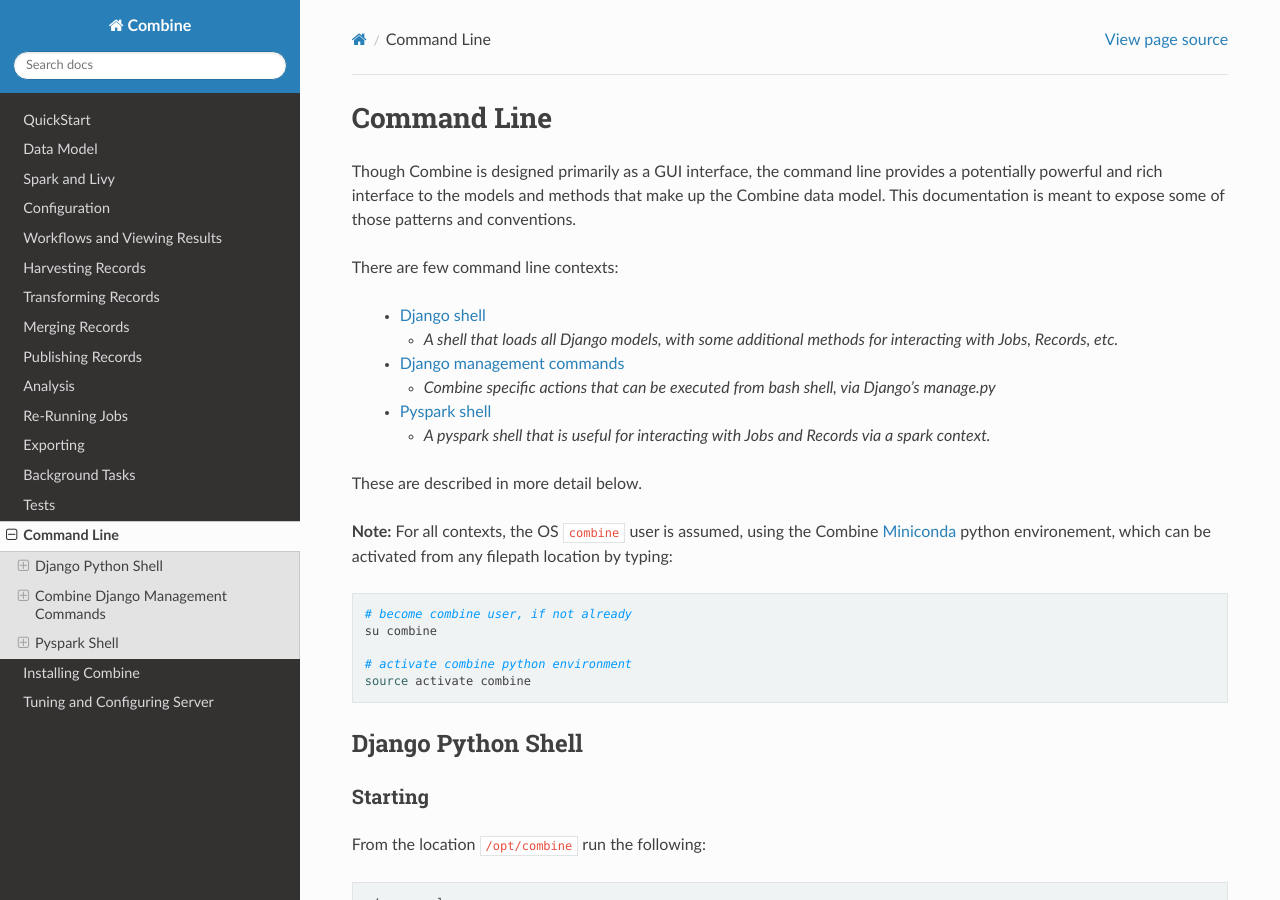
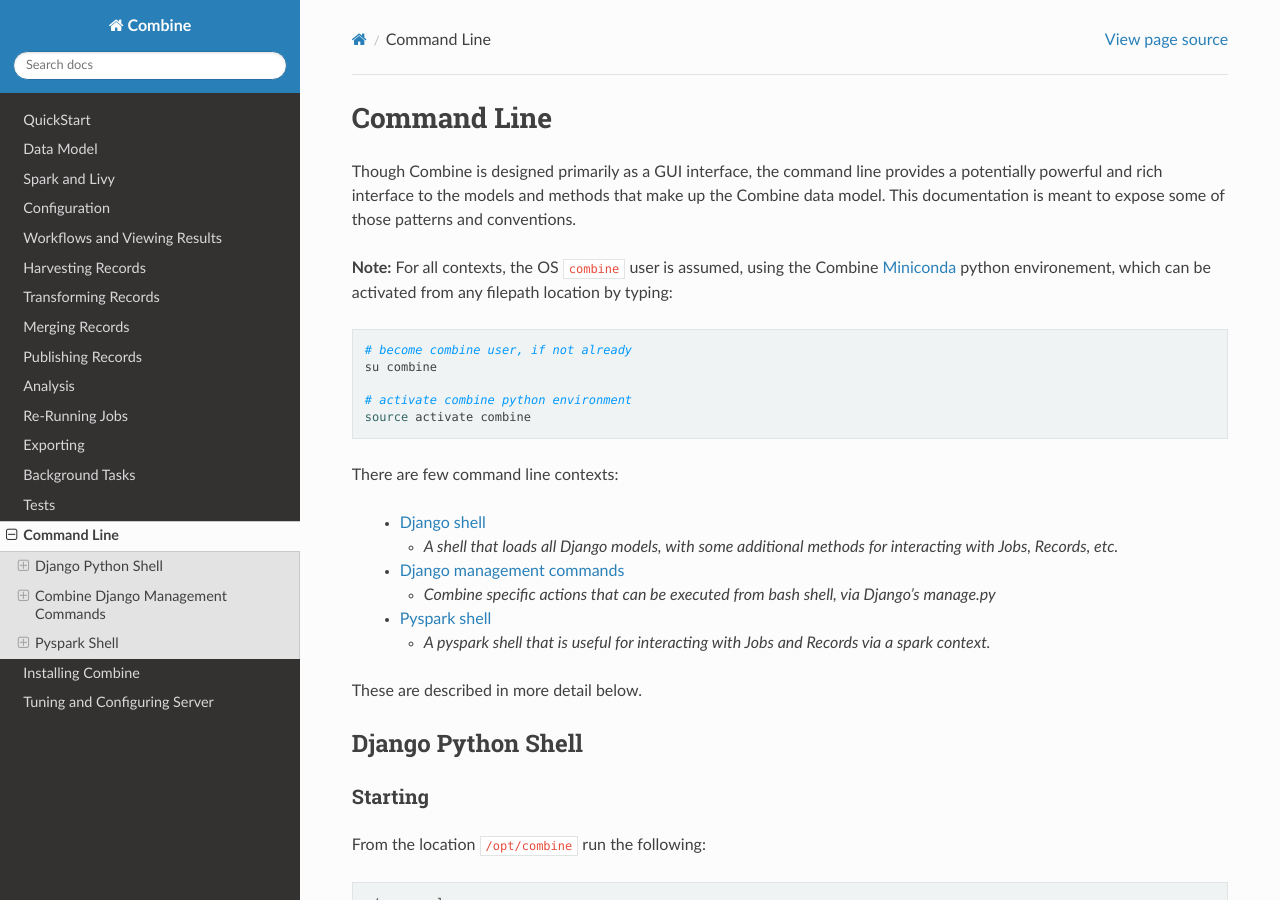
Before and after one commit to MI-DPLA/combine, a Sphinx documentation site: the page built from docs/command_line.rst, in a window 1280 px wide and 900 px high. Built offline with Sphinx 7.4.7 and the Read the Docs theme 2.0.0, drawn with Linux system fonts in a browser that asks for light colours; some of the changed lines change nothing that is shown.

Commit message:
updating docs

```diff
--- a/docs/command_line.rst
+++ b/docs/command_line.rst
@@ -3,6 +3,17 @@
 ************
 
 Though Combine is designed primarily as a GUI interface, the command line provides a potentially powerful and rich interface to the models and methods that make up the Combine data model.  This documentation is meant to expose some of those patterns and conventions.
+
+**Note:** For all contexts, the OS ``combine`` user is assumed, using the Combine `Miniconda <https://conda.io/miniconda.html>`__ python environement, which can be activated from any filepath location by
+typing:
+
+.. code-block:: bash
+
+    # become combine user, if not already
+    su combine
+
+    # activate combine python environment
+    source activate combine
 
 There are few command line contexts:
 
@@ -19,17 +30,6 @@
     - *A pyspark shell that is useful for interacting with Jobs and Records via a spark context.*
 
 These are described in more detail below.
-
-**Note:** For all contexts, the OS ``combine`` user is assumed, using the Combine `Miniconda <https://conda.io/miniconda.html>`__ python environement, which can be activated from any filepath location by
-typing:
-
-.. code-block:: bash
-
-    # become combine user, if not already
-    su combine
-
-    # activate combine python environment
-    source activate combine
 
 
 Django Python Shell
```
